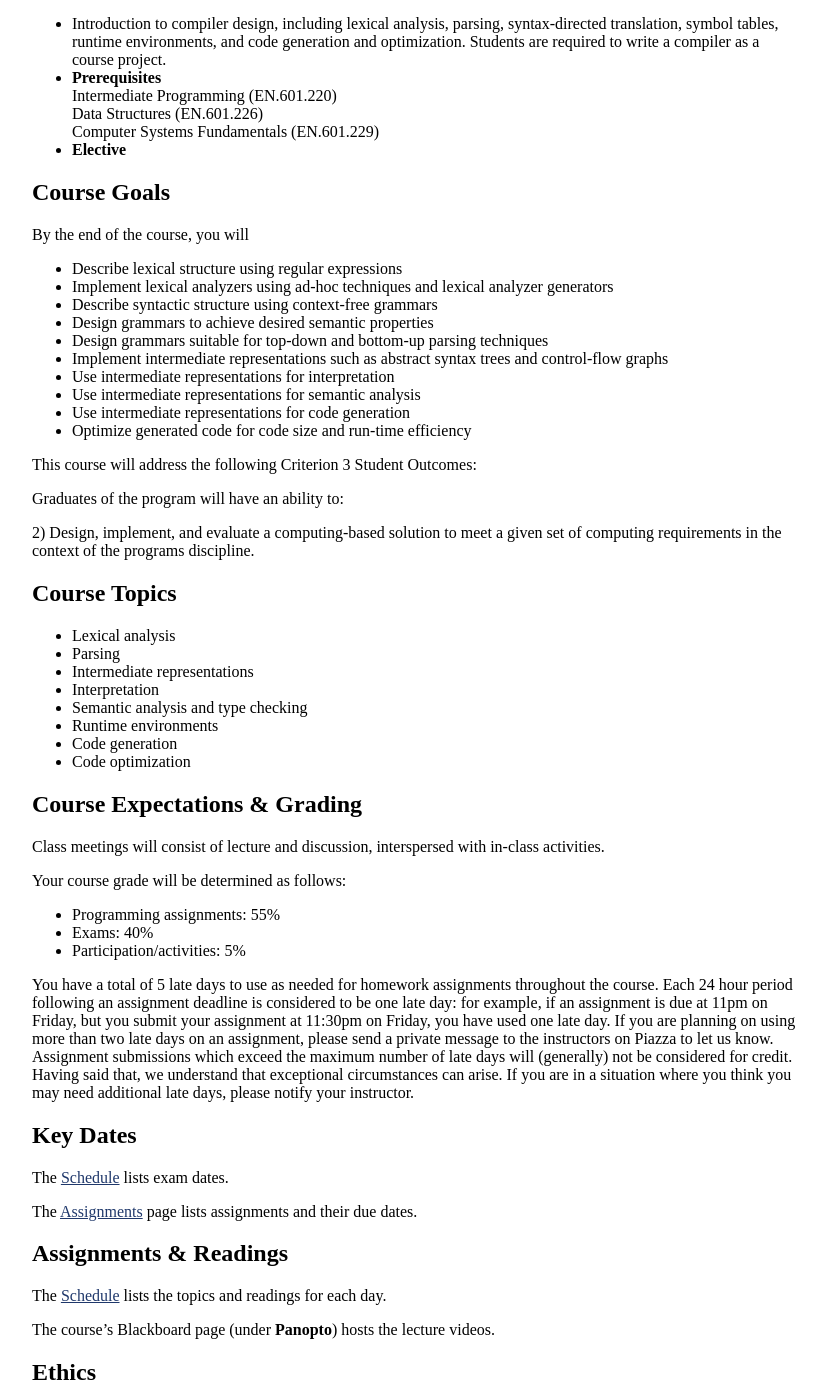
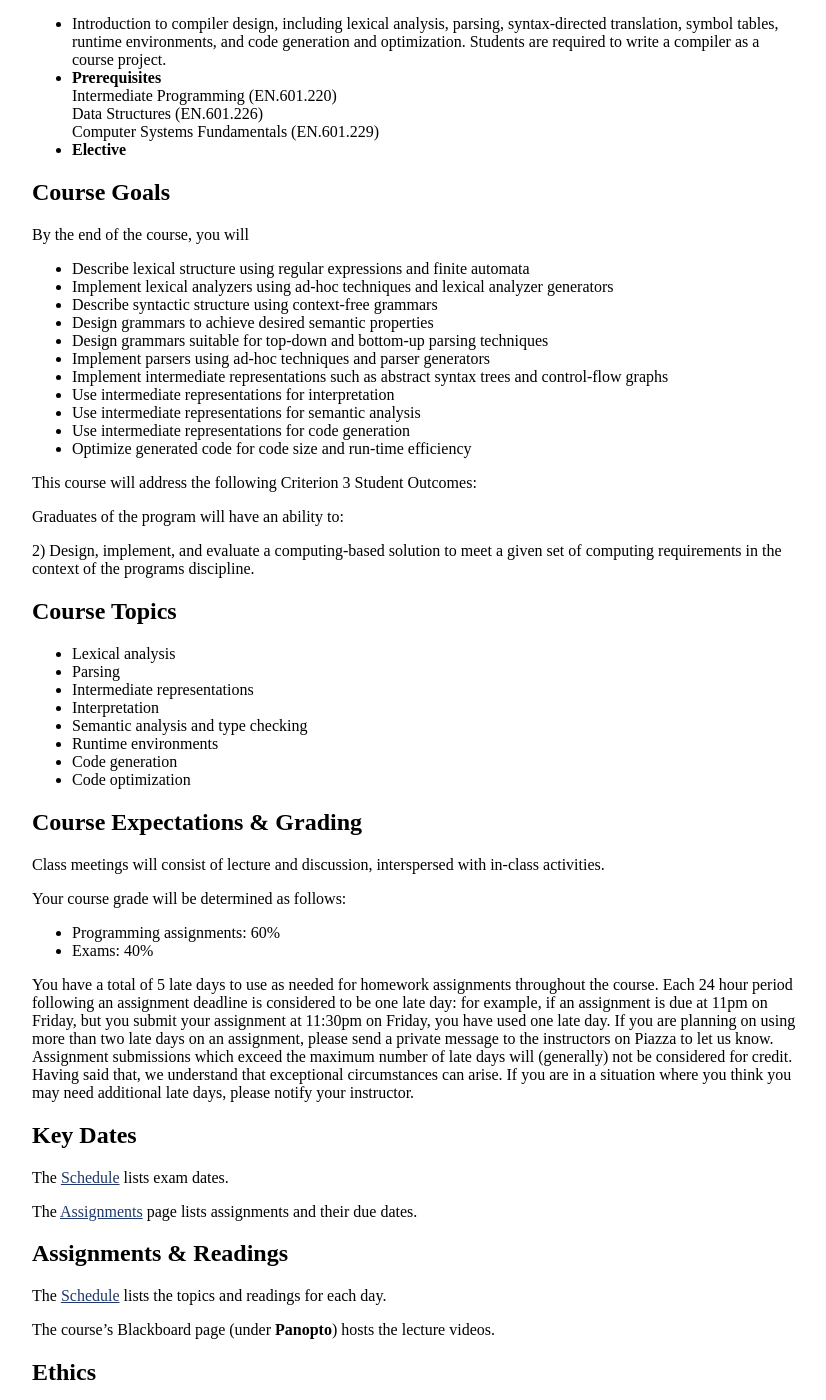
Before and after one commit to jhucompilers/fall2020, a Jekyll site: the page built from syllabus.md, in a window 1280 px wide and 1400 px high, scrolled down 1030 px. Shown: the whole window, without its empty margins (224-1050 px from the left). Built offline with Jekyll 4.4.1, drawn with Linux system fonts in a browser that asks for light colours.

Commit message:
minor adjustments

```diff
--- a/syllabus.md
+++ b/syllabus.md
@@ -57,11 +57,12 @@ Videos will be posted on Blackboard: go to <http://my.jhu.edu>, log in, choose <
 
 By the end of the course, you will
 
-* Describe lexical structure using regular expressions
+* Describe lexical structure using regular expressions and finite automata
 * Implement lexical analyzers using ad-hoc techniques and lexical analyzer generators
 * Describe syntactic structure using context-free grammars
 * Design grammars to achieve desired semantic properties
 * Design grammars suitable for top-down and bottom-up parsing techniques
+* Implement parsers using ad-hoc techniques and parser generators
 * Implement intermediate representations such as abstract syntax trees and control-flow graphs
 * Use intermediate representations for interpretation
 * Use intermediate representations for semantic analysis
@@ -92,9 +93,8 @@ in-class activities.
 
 Your course grade will be determined as follows:
 
-* Programming assignments: 55%
+* Programming assignments: 60%
 * Exams: 40%
-* Participation/activities: 5%
 
 You have a total of 5 late days to use as needed for homework assignments throughout the course. Each 24 hour period following an assignment deadline is considered to be one late day: for example, if an assignment is due at 11pm on Friday, but you submit your assignment at 11:30pm on Friday, you have used one late day. If you are planning on using more than two late days on an assignment, please send a private message to the instructors on Piazza to let us know. Assignment submissions which exceed the maximum number of late days will (generally) not be considered for credit.  Having said that, we understand that exceptional circumstances can arise.  If you are in a situation where you think you may need additional late days, please notify your instructor.
 
```
